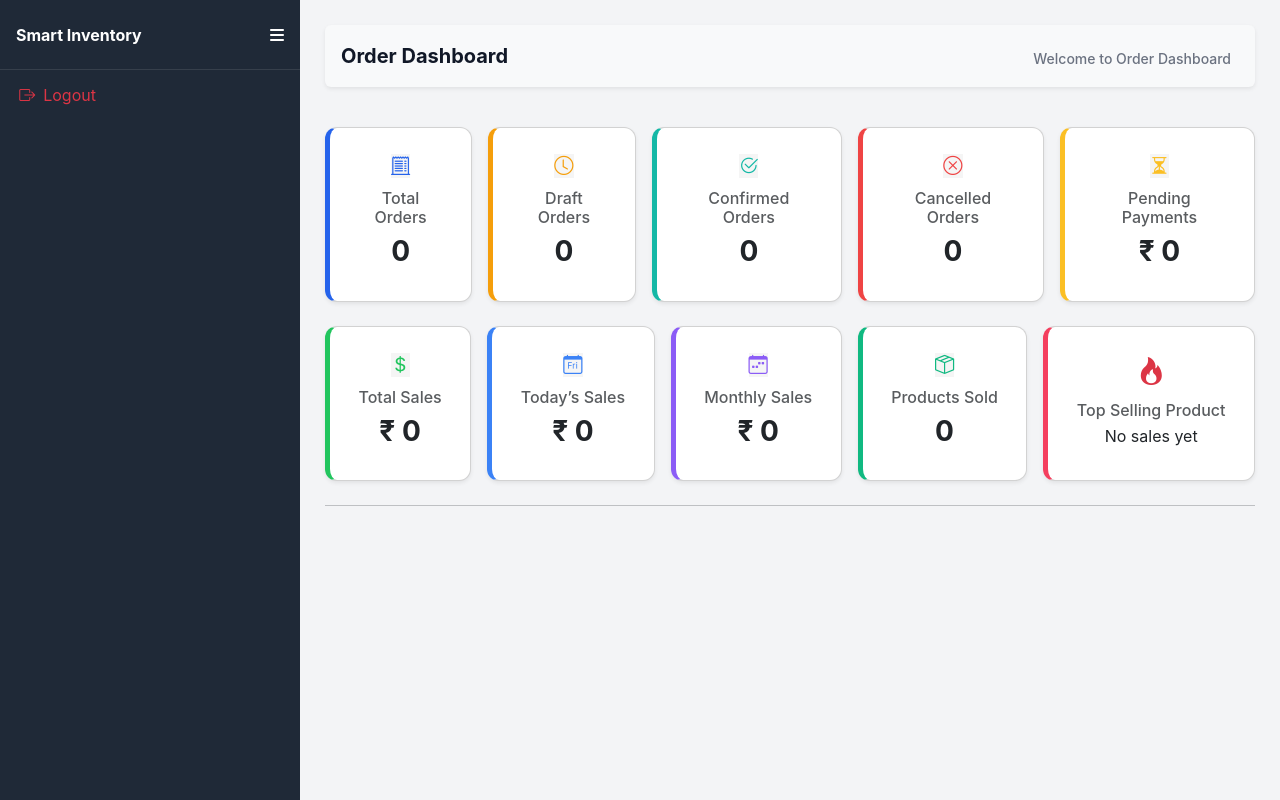
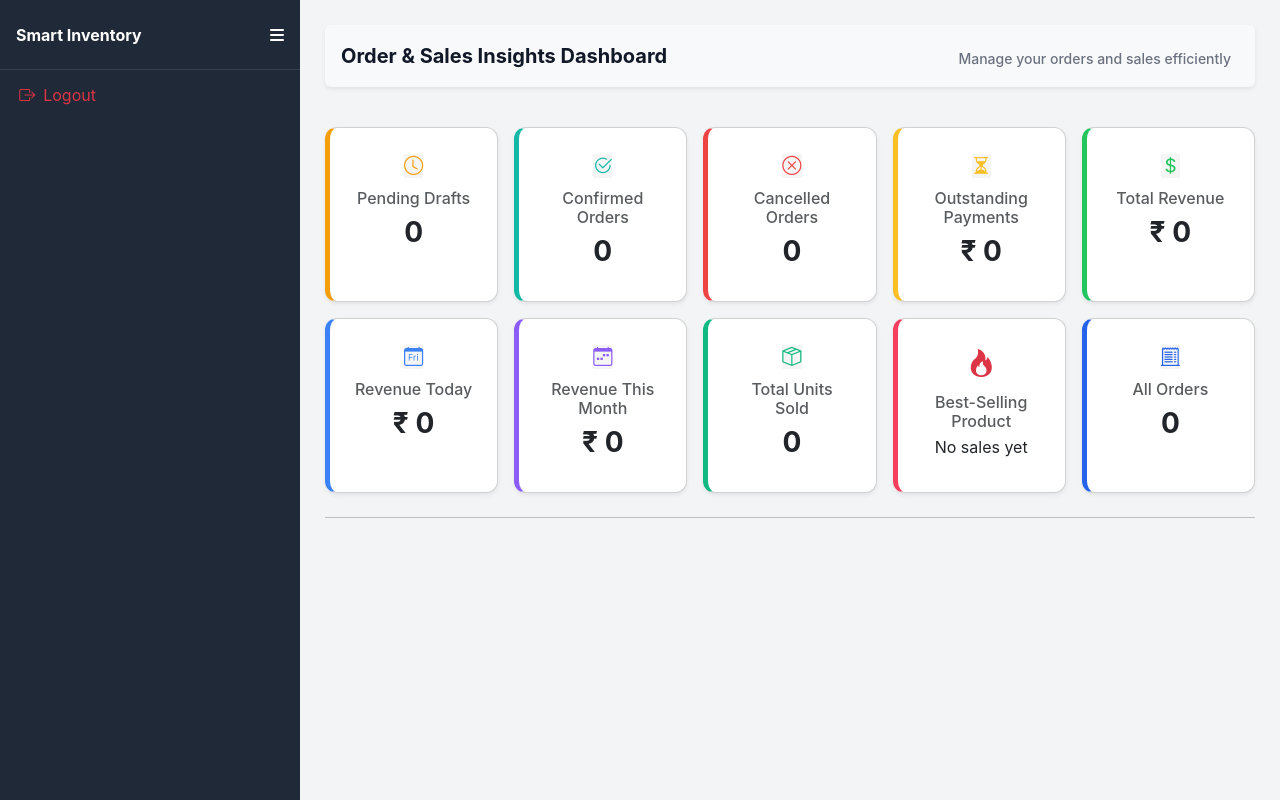
Before and after one commit to MahiKalavadia/inventory-management-system, a Django app: page /orders/orders/dashboard/ in a window 1280 px wide. Run offline with Django 5.2, Linux system fonts and the light colour scheme; data that the repository does not hold is empty; parts of the project's set-up code (start-up, migrations or seed data) failed here and were passed over.

Commit message:
Changed the name of how they are represented on screen

```diff
--- a/templates/dashboards/order_dashboard.html
+++ b/templates/dashboards/order_dashboard.html
@@ -3,10 +3,10 @@
 
 <!-- Header -->
 <div class="dashboard-header mb-4 d-flex justify-content-between align-items-center p-3 bg-light rounded shadow-sm">
-    <div class="page-title fw-bold fs-5">Order Dashboard</div>
+    <div class="page-title fw-bold fs-5">Order & Sales Insights Dashboard</div>
     <div class="d-flex align-items-center">
         <div class="header-right d-flex align-items-center">
-            <div class="welcome-text me-2">Welcome to Order Dashboard</div>
+            <div class="welcome-text me-2">Manage your orders and sales efficiently</div>
         </div>
     </div>
 </div>
@@ -14,94 +14,114 @@
 <!-- Quick Actions -->
 <div class="mb-3 d-flex gap-2">
     {% if request.user.is_superuser or request.user.groups.first.name == "Manager" or request.user.groups.first.name == "Staff" %}
-        <a href="{% url 'create_order' %}" class="btn btn-primary">➕ Create Bills</a>
-        <a href="{% url 'order_list' %}" class="btn btn-outline-secondary">📄 View Orders</a>
+        <a href="{% url 'create_order' %}" class="btn btn-primary">➕ New Invoice</a>
+        <a href="{% url 'order_list' %}" class="btn btn-outline-secondary">📄 Order History</a>
     {% endif %}
 </div>
 
 <!-- First Row of 5 Cards -->
-<div class="d-flex mb-4 gap-3">
+<div class="row row-cols-1 row-cols-md-2 row-cols-lg-3 row-cols-xl-5 g-3 mb-4">
+
+
     {% comment %} Use flex-fill to make all 5 cards equal width {% endcomment %}
-    <div class="card flex-fill shadow-sm p-4 text-center card-hover" style="border-left: 5px solid #2563EB">
-        <div class="card-icon mb-2">
+    <div class="col order-md-last">
+       <div class="card h-100 shadow-sm text-center p-4 card-hover" style="border-left: 5px solid #2563EB">
+         <div class="card-icon mb-2">
             <i class="bi bi-receipt-cutoff icon-receipt icon-bg"></i>
-        </div>
-        <h6 class="text-muted">Total Orders</h6>
+         </div>
+        <h6 class="text-muted">All Orders</h6>
         <h3 class="fw-bold">{{ total_orders }}</h3>
+       </div>
     </div>
 
-    <div class="card flex-fill shadow-sm p-4 text-center card-hover" style="border-left: 5px solid #F59E0B">
+    <div class="col">
+      <div class="card h-100 shadow-sm text-center p-4 card-hover" style="border-left: 5px solid #F59E0B">
         <div class="card-icon mb-2">
             <i class="bi bi-clock icon-clock icon-bg"></i>
         </div>
-        <h6 class="text-muted">Draft Orders</h6>
+        <h6 class="text-muted">Pending Drafts</h6>
         <h3 class="fw-bold">{{ draft_orders }}</h3>
     </div>
+    </div>
 
-    <div class="card flex-fill shadow-sm p-4 text-center card-hover" style="border-left: 5px solid #14B8A6">
+    <div class="col">
+      <div class="card h-100 shadow-sm text-center p-4 card-hover" style="border-left: 5px solid #14B8A6">
         <div class="card-icon mb-2">
             <i class="bi-check2-circle icon-circle icon-bg"></i>
         </div>
         <h6 class="text-muted">Confirmed Orders</h6>
         <h3 class="fw-bold">{{ confirmed_orders }}</h3>
     </div>
+    </div>
 
-    <div class="card flex-fill shadow-sm p-4 text-center card-hover" style="border-left: 5px solid #EF4444">
+    <div class="col">
+      <div class="card h-100 shadow-sm text-center p-4 card-hover" style="border-left: 5px solid #EF4444">
         <div class="card-icon mb-2">
             <i class="bi bi-x-circle icon-xcircle icon-bg"></i>
         </div>
         <h6 class="text-muted">Cancelled Orders</h6>
         <h3 class="fw-bold">{{ cancelled_orders }}</h3>
     </div>
+    </div>
 
-    <div class="card flex-fill shadow-sm p-4 text-center card-hover" style="border-left: 5px solid #FBBF24">
+    <div class="col">
+      <div class="card h-100 shadow-sm p-4 text-center card-hover" style="border-left: 5px solid #FBBF24">
         <div class="card-icon mb-2">
             <i class="bi bi-hourglass-split icon-hourglass icon-bg"></i>
         </div>
-        <h6 class="text-muted">Pending Payments</h6>
+        <h6 class="text-muted">Outstanding Payments</h6><!--pending payments-->
         <h3 class="fw-bold">₹ {{ pending_amount }}</h3>
     </div>
 </div>
 
 <!-- Second Row of 5 Cards -->
-<div class="d-flex mb-4 gap-3">
-    <div class="card flex-fill shadow-sm p-4 text-center card-hover" style="border-left: 5px solid #22C55E">
+
+    <div class="col">
+      <div class="card h-100 shadow-sm p-4 text-center card-hover" style="border-left: 5px solid #22C55E">
         <div class="card-icon mb-2">
             <i class="bi bi-currency-dollar icon-dollar icon-bg"></i>
         </div>
-        <h6 class="text-muted">Total Sales</h6>
+        <h6 class="text-muted">Total Revenue</h6>
         <h3 class="fw-bold">₹ {{ total_sales }}</h3>
     </div>
+    </div>
 
-    <div class="card flex-fill shadow-sm p-4 text-center card-hover" style="border-left: 5px solid #3B82F6">
+    <div class="col">
+      <div class="card h-100 shadow-sm p-4 text-center card-hover" style="border-left: 5px solid #3B82F6">
         <div class="card-icon mb-2">
             <i class="bi bi-calendar-day icon-calendar icon-bg"></i>
         </div>
-        <h6 class="text-muted">Today’s Sales</h6>
+        <h6 class="text-muted">Revenue Today</h6>
         <h3 class="fw-bold">₹ {{ today_sales }}</h3>
     </div>
+    </div>
 
-    <div class="card flex-fill shadow-sm p-4 text-center card-hover" style="border-left: 5px solid #8B5CF6">
+    <div class="col">
+      <div class="card h-100 shadow-sm p-4 text-center card-hover" style="border-left: 5px solid #8B5CF6">
         <div class="card-icon mb-2">
             <i class="bi bi-calendar-week icon-week icon-bg"></i>
         </div>
-        <h6 class="text-muted">Monthly Sales</h6>
+        <h6 class="text-muted">Revenue This Month</h6>
         <h3 class="fw-bold">₹ {{ monthly_sales }}</h3>
     </div>
+    </div>
 
-    <div class="card flex-fill shadow-sm p-4 text-center card-hover" style="border-left: 5px solid #10B981">
+    <div class="col">
+      <div class="card h-100 shadow-sm p-4 text-center card-hover" style="border-left: 5px solid #10B981">
         <div class="card-icon mb-2">
             <i class="bi bi-box-seam icon-box icon-bg"></i>
         </div>
-        <h6 class="text-muted">Products Sold</h6>
+        <h6 class="text-muted">Total Units Sold</h6>
         <h3 class="fw-bold">{{ total_products_sold }}</h3>
     </div>
+    </div>
 
-    <div class="card flex-fill shadow-sm p-4 text-center card-hover" style="border-left: 5px solid #F43F5E">
+    <div class="col">
+      <div class="card h-100 shadow-sm p-4 text-center card-hover" style="border-left: 5px solid #F43F5E">
         <div class="card-icon mb-2">
             <i class="bi bi-fire fs-3 text-danger"></i>
         </div>
-        <h6 class="text-muted mb-1">Top Selling Product</h6>
+        <h6 class="text-muted mb-1">Best-Selling Product</h6>
         {% if top_product %}
             <h5 class="fw-bold mb-1">{{ top_product.product__name }}</h5>
             <p class="mb-0">Sold: {{ top_product.total_sold }} units</p>
@@ -109,6 +129,7 @@
             <p class="mb-0">No sales yet</p>
         {% endif %}
     </div>
+    </div>
 </div>
 
 <hr>
```
